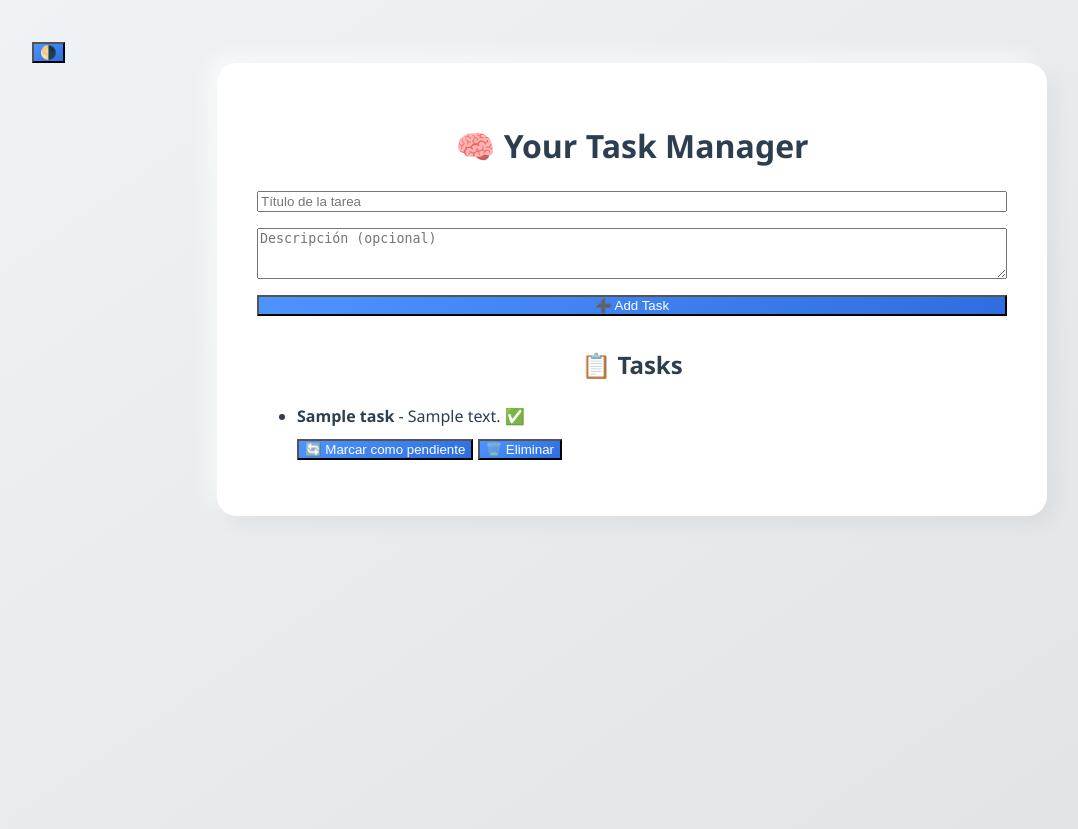
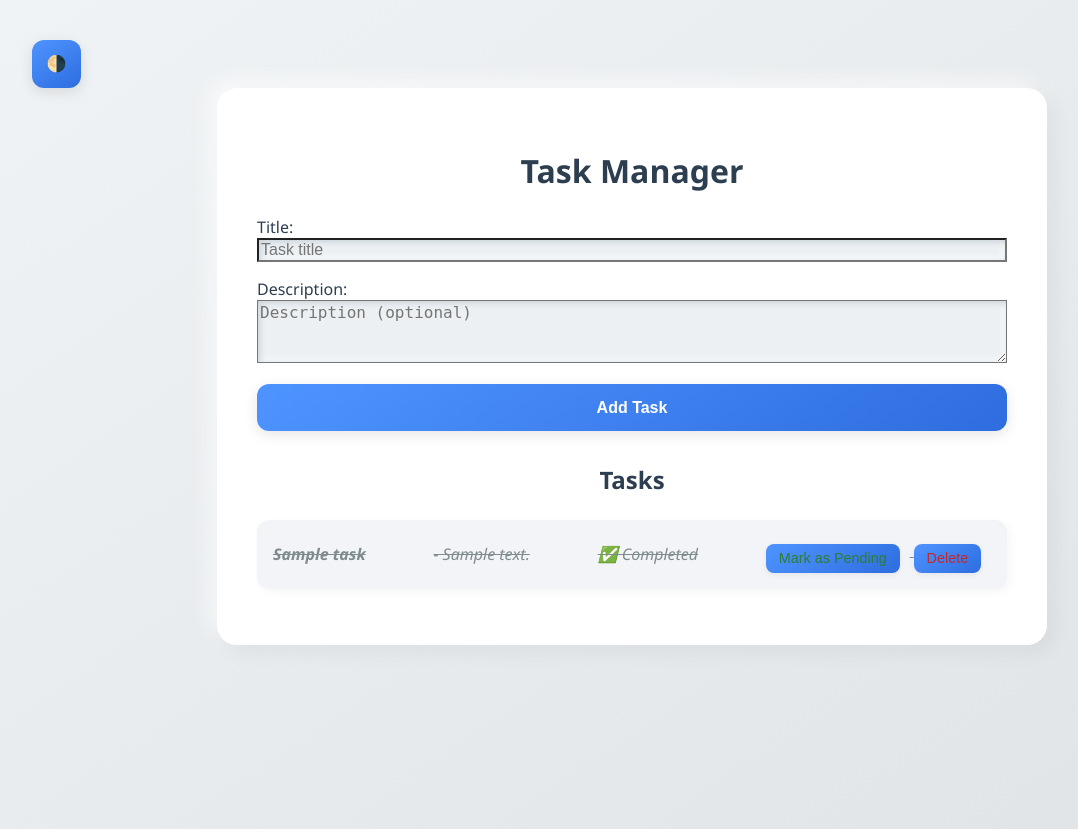
Before and after one commit to Jenser-Najar/Task_Manager, a Django app: page / in a window 1280 px wide. Shown: the top 829 px of the page, without its empty margins (8-1086 px from the left). Run offline with Django 5.2, Linux system fonts and the light colour scheme; tables that the repository leaves empty hold one stand-in row (values such as "Sample post").

Commit message:
one less bug

```diff
--- a/taskmanager/urls.py
+++ b/taskmanager/urls.py
@@ -1,24 +1,14 @@
 """
-URL configuration for taskmanager project.
+Main URL configuration for the Task Manager project.
 
-The `urlpatterns` list routes URLs to views. For more information please see:
-    https://docs.djangoproject.com/en/5.1/topics/http/urls/
-Examples:
-Function views
-    1. Add an import:  from my_app import views
-    2. Add a URL to urlpatterns:  path('', views.home, name='home')
-Class-based views
-    1. Add an import:  from other_app.views import Home
-    2. Add a URL to urlpatterns:  path('', Home.as_view(), name='home')
-Including another URLconf
-    1. Import the include() function: from django.urls import include, path
-    2. Add a URL to urlpatterns:  path('blog/', include('blog.urls'))
+Routes:
+    /admin/  - Django admin interface
+    /        - Task Manager app (all task-related URLs)
 """
 from django.contrib import admin
 from django.urls import path, include
 
-
 urlpatterns = [
-    path('admin/', admin.site.urls),
-    path('', include('tasks.urls')),
+    path('admin/', admin.site.urls),  # Django admin
+    path('', include('tasks.urls')),  # Task Manager app
 ]
--- a/tasks/__init__.py
+++ b/tasks/__init__.py
@@ -0,0 +1,3 @@
+"""
+tasks package initializer.
+"""
--- a/tasks/apps.py
+++ b/tasks/apps.py
@@ -2,5 +2,8 @@ from django.apps import AppConfig
 
 
 class TasksConfig(AppConfig):
+    """
+    Configuration for the 'tasks' app.
+    """
     default_auto_field = 'django.db.models.BigAutoField'
     name = 'tasks'
--- a/tasks/forms.py
+++ b/tasks/forms.py
@@ -1,21 +1,26 @@
 from django import forms
 from .models import Task
 
+
 class TaskForm(forms.ModelForm):
+    """
+    Form for creating and updating Task instances.
+    Uses custom widgets for better UI/UX.
+    """
     class Meta:
         model = Task
         fields = ['title', 'description']
         widgets = {
             'title': forms.TextInput(attrs={
-                'placeholder': 'Título de la tarea',
-                'class': 'task-input'
+                'placeholder': 'Task title',
+                'class': 'task-input',
+                'maxlength': 255,
+                'autocomplete': 'off',
             }),
             'description': forms.Textarea(attrs={
-                'placeholder': 'Descripción (opcional)',
+                'placeholder': 'Description (optional)',
                 'rows': 3,
-                'class': 'task-input'
+                'class': 'task-input',
+                'autocomplete': 'off',
             }),
         }
-
-
-# This form is used to create and update tasks in the task manager application.
--- a/tasks/static/tasks/app.js
+++ b/tasks/static/tasks/app.js
@@ -1,175 +1,96 @@
-// --- CSRF helper ---
-function getCookie(name) {
-    let cookieValue = null;
-    if (document.cookie && document.cookie !== '') {
-        const cookies = document.cookie.split(';');
-        for (let i = 0; i < cookies.length; i++) {
-            const cookie = cookies[i].trim();
-            if (cookie.substring(0, name.length + 1) === (name + '=')) {
-                cookieValue = decodeURIComponent(cookie.substring(name.length + 1));
-                break;
+
+// ========== Dark Mode Toggle ========== //
+const darkModeToggle = document.getElementById('darkModeToggle');
+const body = document.body;
+
+function setDarkMode(enabled) {
+    if (enabled) {
+        body.classList.add('dark-mode');
+        localStorage.setItem('darkMode', 'true');
+    } else {
+        body.classList.remove('dark-mode');
+        localStorage.setItem('darkMode', 'false');
     }
-        }
-    }
-    return cookieValue;
-}
-const csrftoken = getCookie('csrftoken');
-// Modo oscuro
-let darkModeSetting = localStorage.getItem('darkMode');
-if (darkModeSetting === 'enabled') {
-    document.body.classList.add('dark-mode');
 }
 
 function toggleDarkMode() {
-    document.body.classList.add('fade-transition');
-    document.body.classList.remove('fade-in');
-
-    setTimeout(() => {
-        document.body.classList.toggle('dark-mode');
-
-        localStorage.setItem(
-            'darkMode',
-            document.body.classList.contains('dark-mode') ? 'enabled' : 'disabled'
-        );
-
-        document.body.classList.add('fade-in');
-
-        setTimeout(() => {
-            document.body.classList.remove('fade-transition');
-            document.body.classList.remove('fade-in');
-        }, 500);
-    }, 100);
+    setDarkMode(!body.classList.contains('dark-mode'));
 }
 
-// --- codigo b: AJAX para completar tarea ---
-function showToast(msg) {
-    const toast = document.getElementById('toast');
-    toast.textContent = msg;
-    toast.style.display = 'block';
-    toast.style.opacity = '1';
-    setTimeout(() => {
-        toast.style.opacity = '0';
-        setTimeout(() => { toast.style.display = 'none'; }, 400);
-    }, 1800);
+if (darkModeToggle) {
+    darkModeToggle.addEventListener('click', toggleDarkMode);
+    // Load dark mode preference
+    if (localStorage.getItem('darkMode') === 'true') {
+        setDarkMode(true);
+    }
 }
 
-function toggleTaskCompletion(event, taskId) {
-    event.preventDefault();
+// ========== Toast Notification ========== //
+function showToast(message, duration = 2000) {
+    const toast = document.getElementById('toast');
+    if (!toast) return;
+    toast.textContent = message;
+    toast.style.display = 'block';
+    toast.style.opacity = 1;
+    setTimeout(() => {
+        toast.style.opacity = 0;
+        setTimeout(() => { toast.style.display = 'none'; }, 300);
+    }, duration);
+}
+
+// ========== Task Actions (Event Delegation) ========== //
+document.addEventListener('DOMContentLoaded', () => {
+    // Complete/Toggle Task
+    document.body.addEventListener('click', function (e) {
+        if (e.target.classList.contains('complete-btn')) {
+            e.preventDefault();
+            const taskId = e.target.getAttribute('data-task-id');
             fetch(`/toggle/${taskId}/`, {
                 method: 'POST',
-        headers: {
-            'Content-Type': 'application/json',
-            'X-CSRFToken': csrftoken
-        },
+                headers: { 'X-CSRFToken': getCSRFToken() },
             })
-        .then(response => response.json())
+                .then(res => res.json())
                 .then(data => {
                     if (data.status === 'ok') {
-                const btn = event.target;
-                const li = btn.closest('li');
-                if (data.completed) {
-                    li.classList.add('completed');
-                    btn.innerHTML = '🔄 Marcar como pendiente';
-                    showToast('¡Tarea marcada como completada!');
+                        showToast('Task status updated!');
+                        setTimeout(() => window.location.reload(), 600);
                     } else {
-                    li.classList.remove('completed');
-                    btn.innerHTML = '✅ Marcar como completada';
-                    showToast('¡Tarea marcada como pendiente!');
+                        showToast('Error updating task.');
                     }
-            }
-        })
-        .catch(error => {
-            showToast('Ocurrió un error');
-            console.error('Error:', error);
                 });
         }
-// --- fin codigo b ---
-
-// --- AJAX para eliminar tarea ---
-function deleteTaskAjax(event, taskId) {
-    event.preventDefault();
-    if (!confirm('¿Estás seguro que quieres eliminar esta tarea?')) return;
+        // Delete Task
+        if (e.target.classList.contains('delete-btn')) {
+            e.preventDefault();
+            const taskId = e.target.getAttribute('data-task-id');
             fetch(`/delete/${taskId}/`, {
                 method: 'POST',
-        headers: {
-            'Content-Type': 'application/json',
-            'X-CSRFToken': csrftoken
-        },
+                headers: { 'X-CSRFToken': getCSRFToken() },
             })
-        .then(response => response.json())
+                .then(res => res.json())
                 .then(data => {
                     if (data.status === 'ok') {
-                const btn = event.target;
-                const li = btn.closest('li');
-                li.remove();
-                showToast('¡Tarea eliminada!');
+                        showToast('Task deleted!');
+                        setTimeout(() => window.location.reload(), 600);
+                    } else {
+                        showToast('Error deleting task.');
                     }
-        })
-        .catch(error => {
-            showToast('Ocurrió un error');
-            console.error('Error:', error);
-        });
-}
-// --- fin AJAX eliminar tarea ---
-
-// --- AJAX para agregar nueva tarea ---
-document.addEventListener('DOMContentLoaded', function () {
-    const form = document.querySelector('form[method="post"]');
-    if (form) {
-        form.addEventListener('submit', function (event) {
-            event.preventDefault();
-            const formData = new FormData(form);
-            const data = {};
-            formData.forEach((value, key) => {
-                data[key] = value;
-            });
-            fetch(window.location.pathname, {
-                method: 'POST',
-                headers: {
-                    'Content-Type': 'application/json',
-                    'X-CSRFToken': csrftoken
-                },
-                body: JSON.stringify(data)
-            })
-                .then(response => response.json())
-                .then(data => {
-                    if (data.status === 'ok' && data.task) {
-                        // Crear el nuevo elemento de tarea
-                        const ul = document.querySelector('ul');
-                        const li = document.createElement('li');
-                        if (data.task.completed) {
-                            li.classList.add('completed');
-                        }
-                        li.innerHTML = `
-                            <strong>${data.task.title}</strong> - ${data.task.description}
-                            ${data.task.completed ? '✅' : '❌'}
-                            <div style="margin-top: 10px;">
-                                <button class="action-btn complete-btn" data-task-id="${data.task.id}" onclick="toggleTaskCompletion(event, ${data.task.id})">
-                                    ${data.task.completed ? '🔄 Marcar como pendiente' : '✅ Marcar como completada'}
-                                </button>
-                                <button class="action-btn delete-btn" data-task-id="${data.task.id}" onclick="deleteTaskAjax(event, ${data.task.id})">🗑️ Eliminar</button>
-                            </div>
-                        `;
-                        if (ul) {
-                            // Si la lista solo tiene el mensaje de vacío, lo quitamos
-                            if (ul.children.length === 1 && ul.children[0].textContent.includes('No hay tareas')) {
-                                ul.innerHTML = '';
-                            }
-                            ul.prepend(li);
-                        }
-                        form.reset();
-                        showToast('¡Tarea agregada!');
-                    } else if (data.errors) {
-                        showToast('Error: ' + JSON.stringify(data.errors));
-                    } else {
-                        showToast('Ocurrió un error');
-                    }
-                })
-                .catch(error => {
-                    showToast('Ocurrió un error');
-                    console.error('Error:', error);
-                });
                 });
         }
     });
-// --- fin AJAX agregar tarea ---
+});
+
+// ========== CSRF Token Helper ========== //
+function getCSRFToken() {
+    const name = 'csrftoken';
+    const cookies = document.cookie.split(';');
+    for (let cookie of cookies) {
+        cookie = cookie.trim();
+        if (cookie.startsWith(name + '=')) {
+            return decodeURIComponent(cookie.substring(name.length + 1));
+        }
+    }
+    // Fallback: try to find in hidden input
+    const input = document.querySelector('input[name=csrfmiddlewaretoken]');
+    return input ? input.value : '';
+}
--- a/tasks/static/tasks/style.css
+++ b/tasks/static/tasks/style.css
@@ -130,17 +126,16 @@ form {
     margin-bottom: 2rem;
 }
 
-width: 100% !important;
-max-width: 100% !important;
-min-width: 0 !important;
+input,
+textarea,
+select {
+    width: 100%;
+    max-width: 100%;
+    min-width: 0;
     box-sizing: border-box;
-}
-
-
     font-size: 1rem;
     background-color: #ecf0f3;
-box-shadow: inset 2px 2px 6px #c8d0d8,
-inset -2px -2px 6px #ffffff;
+    box-shadow: inset 2px 2px 6px #c8d0d8, inset -2px -2px 6px #ffffff;
     transition: all 0.3s ease;
     color: #333;
 }
@@ -149,17 +144,43 @@ input:focus,
 textarea:focus,
 select:focus {
     outline: none;
-    box-shadow:
-        inset 2px 2px 8px #b0bac2,
-        inset -2px -2px 8px #ffffff;
+    box-shadow: inset 2px 2px 8px #b0bac2, inset -2px -2px 8px #ffffff;
 }
 
-/* Botón */
 button {
     background: linear-gradient(145deg, #4e94ff, #2e6ddf);
     color: white;
+    padding: 0.9rem;
+    border: none;
+    border-radius: 12px;
+    font-size: 1rem;
+    font-weight: bold;
+    cursor: pointer;
+    transition: background 0.3s ease;
+    box-shadow: 0 4px 14px rgba(0, 0, 0, 0.1);
+}
 
-    form {}
+button:hover {
+    background: linear-gradient(145deg, #2e6ddf, #1e4fc0);
+}
+
+ul {
+    list-style: none;
+    padding: 0;
+    margin-top: 1.5rem;
+}
+
+li {
+    background: #f2f4f7;
+    padding: 1rem;
+    margin-bottom: 1rem;
+    border-radius: 12px;
+    box-shadow: 3px 3px 10px rgba(0, 0, 0, 0.04), -2px -2px 10px rgba(255, 255, 255, 0.7);
+    display: flex;
+    justify-content: space-between;
+    align-items: center;
+    transition: background-color 0.3s;
+}
 
 li:hover {
     background-color: #e3e6ea;
--- a/tasks/templates/tasks/task_list.html
+++ b/tasks/templates/tasks/task_list.html
@@ -4,51 +4,53 @@
 
 <head>
     <meta charset="UTF-8">
-    <title>📝 Task Manager</title>
+    <title>Task Manager</title>
     <meta name="viewport" content="width=device-width, initial-scale=1.0">
     <link rel="stylesheet" href="{% static 'tasks/style.css' %}">
 </head>
 
 <body>
-    <!-- 🌗 Botón modo oscuro (posición fija arriba a la izquierda) -->
-    <button id="darkModeToggle" onclick="toggleDarkMode()">🌗</button>
+    <!-- Dark mode toggle button -->
+    <button id="darkModeToggle" aria-label="Toggle dark mode">🌗</button>
 
+    <!-- Toast notification -->
     <div id="toast"
         style="display:none;position:fixed;top:30px;right:30px;z-index:9999;padding:12px 24px;background:#333;color:#fff;border-radius:6px;box-shadow:0 2px 8px #0002;font-size:1.1em;transition:opacity 0.3s;opacity:0;">
     </div>
+
     <div class="container">
-        <h1>🧠 Your Task Manager</h1>
+        <h1>Task Manager</h1>
 
-        <form method="post">
+        <!-- Task creation form -->
+        <form method="post" autocomplete="off">
             {% csrf_token %}
-            {{ form.title }}
-            {{ form.description }}
-            <button type="submit">➕ Add Task</button>
+            <div class="form-group">
+                {{ form.title.label_tag }}
+                {{ form.title }}
+            </div>
+            <div class="form-group">
+                {{ form.description.label_tag }}
+                {{ form.description }}
+            </div>
+            <button type="submit">Add Task</button>
         </form>
 
-        <h2>📋 Tasks</h2>
+        <h2>Tasks</h2>
         <ul>
             {% for task in tasks %}
             <li class="{% if task.completed %}completed{% endif %}">
-                <strong>{{ task.title }}</strong> - {{ task.description }}
-                {% if task.completed %}✅{% else %}❌{% endif %}
-
-                <div style="margin-top: 10px;">
-                    <button class="action-btn complete-btn" data-task-id="{{ task.id }}"
-                        onclick="toggleTaskCompletion(event, {{ task.id }})">
-                        {% if task.completed %}
-                        🔄 Marcar como pendiente
-                        {% else %}
-                        ✅ Marcar como completada
-                        {% endif %}
+                <strong>{{ task.title }}</strong>
+                {% if task.description %}<span>- {{ task.description }}</span>{% endif %}
+                <span class="status">{% if task.completed %}✅ Completed{% else %}❌ Pending{% endif %}</span>
+                <div class="actions">
+                    <button class="action-btn complete-btn" data-task-id="{{ task.id }}">
+                        {% if task.completed %}Mark as Pending{% else %}Mark as Completed{% endif %}
                     </button>
-
-                    <button class="action-btn delete-btn" data-task-id="{{ task.id }}"
-                        onclick="deleteTaskAjax(event, {{ task.id }})">🗑️ Eliminar</button>
+                    <button class="action-btn delete-btn" data-task-id="{{ task.id }}">Delete</button>
                 </div>
             </li>
             {% empty %}
-            <li>No hay tareas aún</li>
+            <li>No tasks yet.</li>
             {% endfor %}
         </ul>
     </div>
--- a/tasks/urls.py
+++ b/tasks/urls.py
@@ -1,9 +1,12 @@
+
 from django.urls import path
 from .views import task_list, complete_task, delete_task, toggle_task_completion
 
+# URL patterns for the Task Manager app
+# Each path is mapped to a view function in views.py
 urlpatterns = [
-    path('', task_list, name='task_list'),
-    path('complete/<int:task_id>/', complete_task, name='complete_task'),
-    path('delete/<int:task_id>/', delete_task, name='delete_task'),
-    path('toggle/<int:task_id>/', toggle_task_completion, name='toggle_task'),
+    path('', task_list, name='task_list'),  # Main page: list and add tasks
+    path('complete/<int:task_id>/', complete_task, name='complete_task'),  # Toggle completion (regular POST)
+    path('delete/<int:task_id>/', delete_task, name='delete_task'),        # Delete a task (AJAX or GET)
+    path('toggle/<int:task_id>/', toggle_task_completion, name='toggle_task'),  # Toggle completion (AJAX)
 ]
--- a/tasks/views.py
+++ b/tasks/views.py
@@ -1,37 +1,42 @@
+
 from django.shortcuts import render, redirect, get_object_or_404
+from django.http import JsonResponse, HttpResponseBadRequest
+from django.views.decorators.csrf import csrf_exempt
 from .models import Task
 from .forms import TaskForm
-from django.http import JsonResponse, HttpResponseBadRequest
-from django.views.decorators.csrf import csrf_exempt
-
-
-# Create your views here.
+import json
 
 def task_list(request):
+    """
+    Display the list of tasks and handle task creation (AJAX or regular POST).
+    """
     tasks = Task.objects.all().order_by('-created_at')
-    form = TaskForm(request.POST or None)
+    form = TaskForm()
 
     if request.method == 'POST':
+        # Handle AJAX request
         if request.headers.get('Content-Type') == 'application/json':
-            # AJAX
-            import json
-            data = json.loads(request.body)
-            form = TaskForm(data)
-            if form.is_valid():
-                task = form.save()
-                return JsonResponse({
-                    'status': 'ok',
-                    'task': {
-                        'id': task.id,
-                        'title': task.title,
-                        'description': task.description,
-                        'completed': task.completed,
-                    }
-                })
-            else:
-                return JsonResponse({'status': 'error', 'errors': form.errors}, status=400)
+            try:
+                data = json.loads(request.body)
+                form = TaskForm(data)
+                if form.is_valid():
+                    task = form.save()
+                    return JsonResponse({
+                        'status': 'ok',
+                        'task': {
+                            'id': task.id,
+                            'title': task.title,
+                            'description': task.description,
+                            'completed': task.completed,
+                        }
+                    })
+                else:
+                    return JsonResponse({'status': 'error', 'errors': form.errors}, status=400)
+            except Exception as e:
+                return JsonResponse({'status': 'error', 'message': str(e)}, status=400)
+        # Handle regular form POST
         else:
-            # Formulario tradicional
+            form = TaskForm(request.POST)
             if form.is_valid():
                 form.save()
                 return redirect('task_list')
@@ -39,24 +44,32 @@ def task_list(request):
     return render(request, 'tasks/task_list.html', {'tasks': tasks, 'form': form})
 
 def complete_task(request, task_id):
+    """
+    Toggle the completion status of a task (regular POST only).
+    """
     task = get_object_or_404(Task, id=task_id)
     task.completed = not task.completed
     task.save()
     return redirect('task_list')
 
-@csrf_exempt  # Solo si no usas token CSRF en JS
+@csrf_exempt
 def delete_task(request, task_id):
+    """
+    Delete a task. Accepts POST (AJAX) or GET (fallback).
+    """
     task = get_object_or_404(Task, id=task_id)
     if request.method == 'POST':
         task.delete()
         return JsonResponse({'status': 'ok'})
     else:
-        # Para compatibilidad con el enlace normal
         task.delete()
         return redirect('task_list')
 
-@csrf_exempt  # Solo si no estás usando el token CSRF en JS, lo quitamos luego si lo agregamos.
+@csrf_exempt
 def toggle_task_completion(request, task_id):
+    """
+    Toggle the completion status of a task via AJAX POST.
+    """
     if request.method == 'POST':
         try:
             task = Task.objects.get(id=task_id)
```
Also changed, not shown: other parts of tasks/static/tasks/style.css (+9 -77 lines), requirements.txt (+1 -16 lines), taskmanager/settings.py (+31 -26 lines), tasks/admin.py (+9 -3 lines), tasks/models.py (+8 -5 lines), tasks/tests.py (+43 -3 lines). Lines whose indentation alone changed are shown as unchanged.
